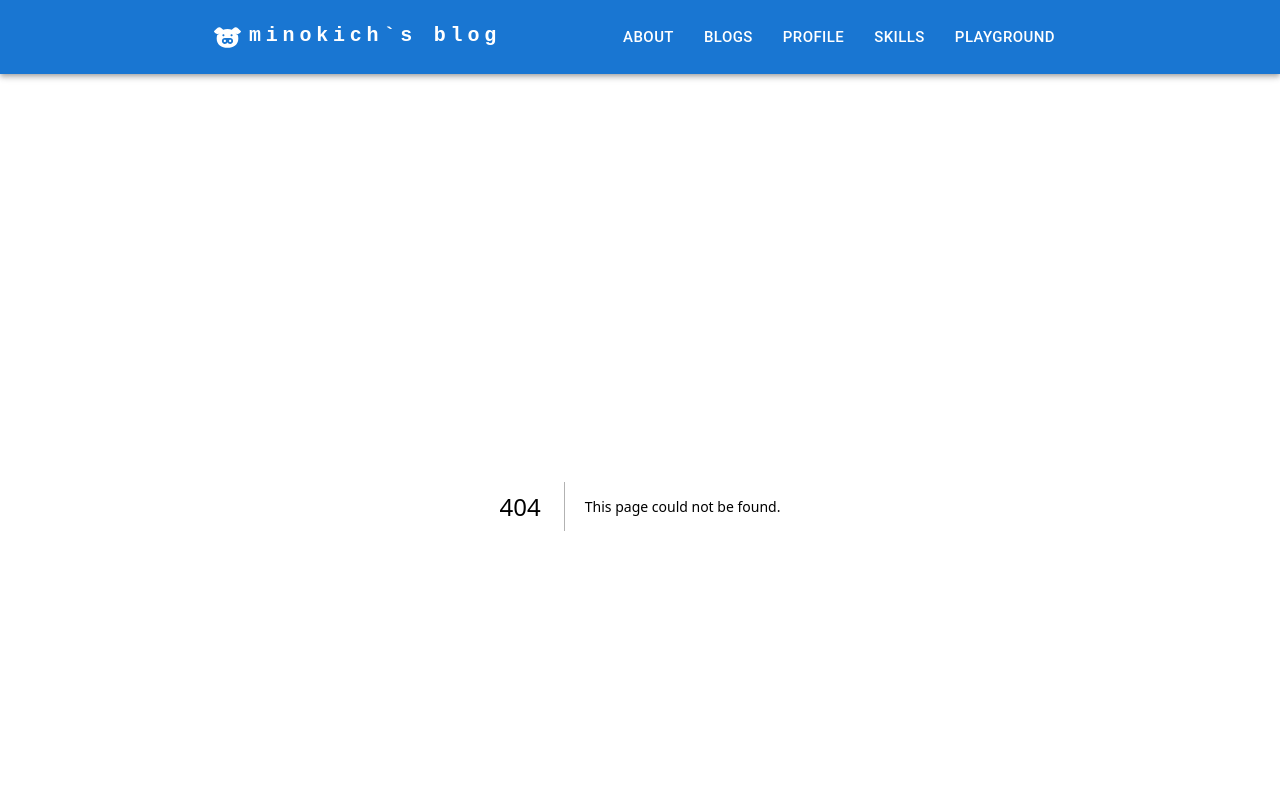
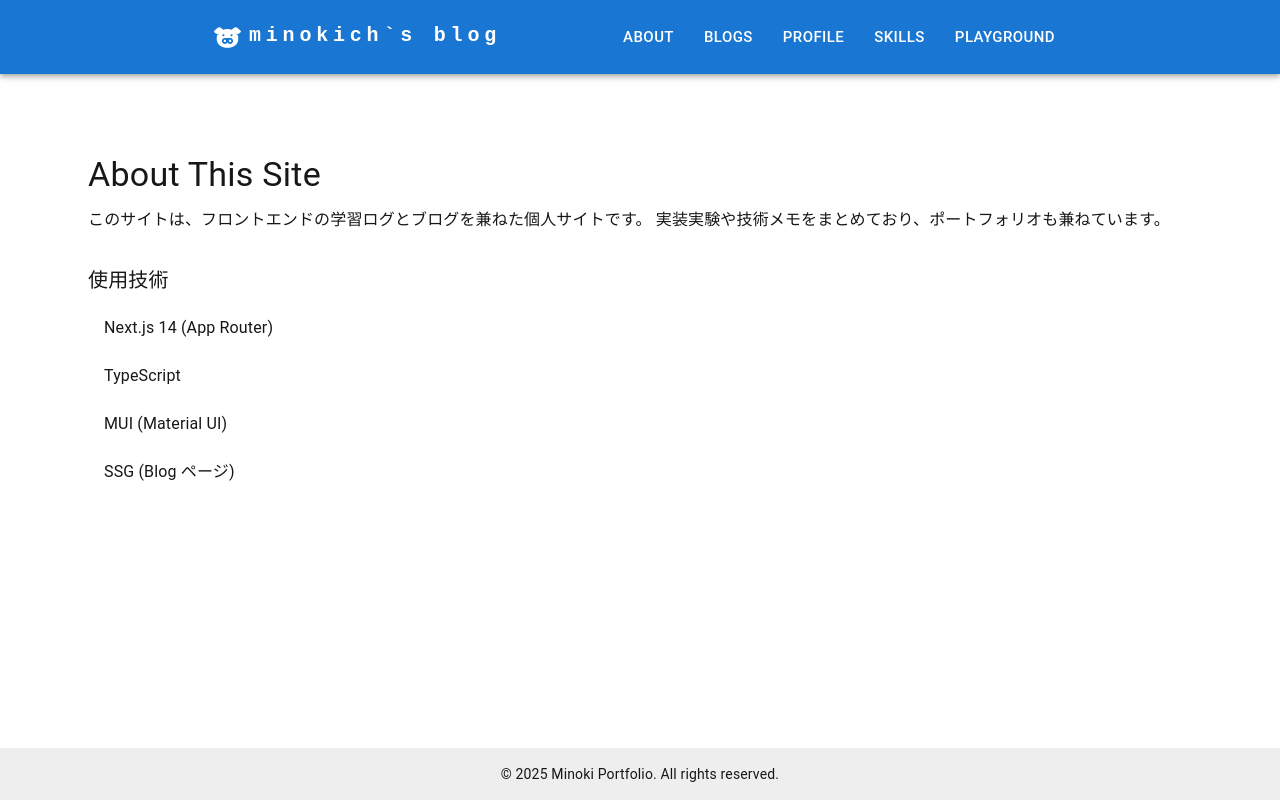
Before and after one commit to minokich/next-blog, a Next.js app: page /about in a window 1280 px wide. Before the commit this address had no page. Shown: the top 800 px of the page. Built offline with nearby package versions, Linux system fonts and the light colour scheme; what @mui/material-nextjs would draw is missing.

Commit message:
aboutページの作成

```diff
--- /dev/null
+++ b/src/app/about/page.tsx
@@ -0,0 +1,44 @@
+'use client';
+
+import {
+  Container,
+  Typography,
+  Box,
+  List,
+  ListItem,
+  ListItemText,
+} from '@mui/material';
+
+const AboutPage = () => {
+  return (
+    <Container sx={{ py: 6 }}>
+      <Typography variant="h4" gutterBottom>
+        About This Site
+      </Typography>
+      <Typography paragraph>
+        このサイトは、フロントエンドの学習ログとブログを兼ねた個人サイトです。
+        実装実験や技術メモをまとめており、ポートフォリオも兼ねています。
+      </Typography>
+
+      <Box sx={{ mt: 4 }}>
+        <Typography variant="h6">使用技術</Typography>
+        <List>
+          <ListItem>
+            <ListItemText primary="Next.js 14 (App Router)" />
+          </ListItem>
+          <ListItem>
+            <ListItemText primary="TypeScript" />
+          </ListItem>
+          <ListItem>
+            <ListItemText primary="MUI (Material UI)" />
+          </ListItem>
+          <ListItem>
+            <ListItemText primary="SSG (Blog ページ)" />
+          </ListItem>
+        </List>
+      </Box>
+    </Container>
+  );
+};
+
+export default AboutPage;
```
